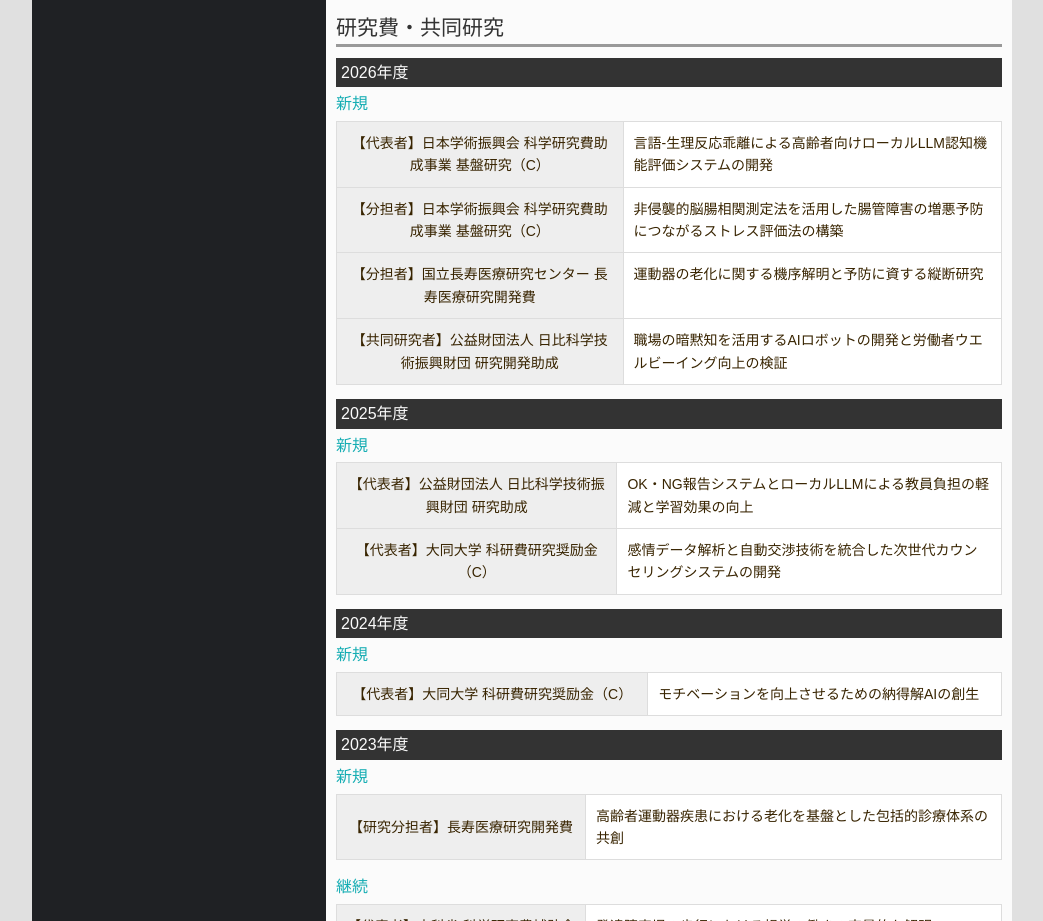
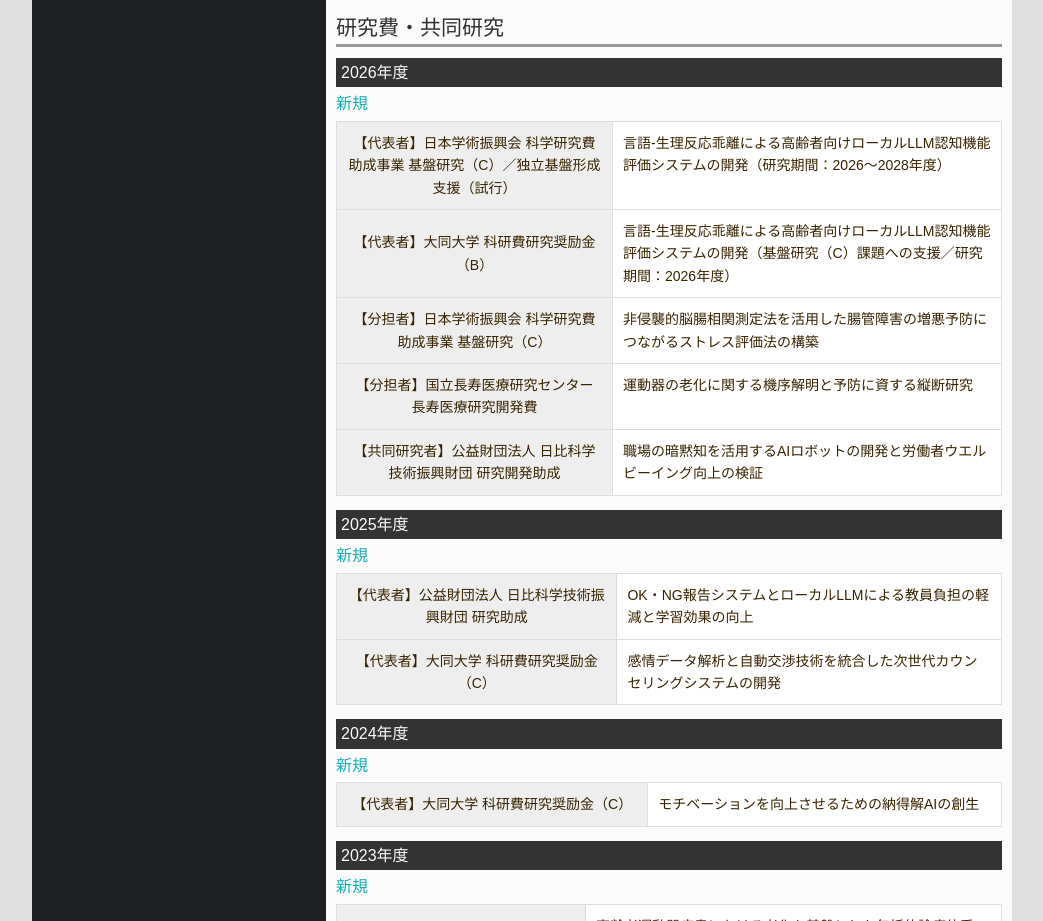
Before and after one commit to kn-yamazaki/website, a plain HTML site: page research.html in a window 1280 px wide. Shown: the part 885-1806 px from the top of the page, without its empty margins (118-1161 px from the left). Drawn offline with Linux system fonts and the light colour scheme.

Commit message:
Add Kiban-C independence support and 2026 encouragement grant (B) with periods

```diff
--- a/research.html
+++ b/research.html
@@ -75,7 +75,8 @@ $(function($){
         <h4>新規</h4>
         <div class="table-scroll" role="region" aria-label="表（横にスクロールできます）" tabindex="0">
 <table><tbody>
-<tr><th>【代表者】日本学術振興会 科学研究費助成事業 基盤研究（C）</th><td>言語-生理反応乖離による高齢者向けローカルLLM認知機能評価システムの開発</td></tr>
+<tr><th>【代表者】日本学術振興会 科学研究費助成事業 基盤研究（C）／独立基盤形成支援（試行）</th><td>言語-生理反応乖離による高齢者向けローカルLLM認知機能評価システムの開発（研究期間：2026～2028年度）</td></tr>
+<tr><th>【代表者】大同大学 科研費研究奨励金（B）</th><td>言語-生理反応乖離による高齢者向けローカルLLM認知機能評価システムの開発（基盤研究（C）課題への支援／研究期間：2026年度）</td></tr>
 <tr><th>【分担者】日本学術振興会 科学研究費助成事業 基盤研究（C）</th><td>非侵襲的脳腸相関測定法を活用した腸管障害の増悪予防につながるストレス評価法の構築</td></tr>
 <tr><th>【分担者】国立長寿医療研究センター 長寿医療研究開発費</th><td>運動器の老化に関する機序解明と予防に資する縦断研究</td></tr>
 <tr><th>【共同研究者】公益財団法人 日比科学技術振興財団 研究開発助成</th><td>職場の暗黙知を活用するAIロボットの開発と労働者ウエルビーイング向上の検証</td></tr>
```
